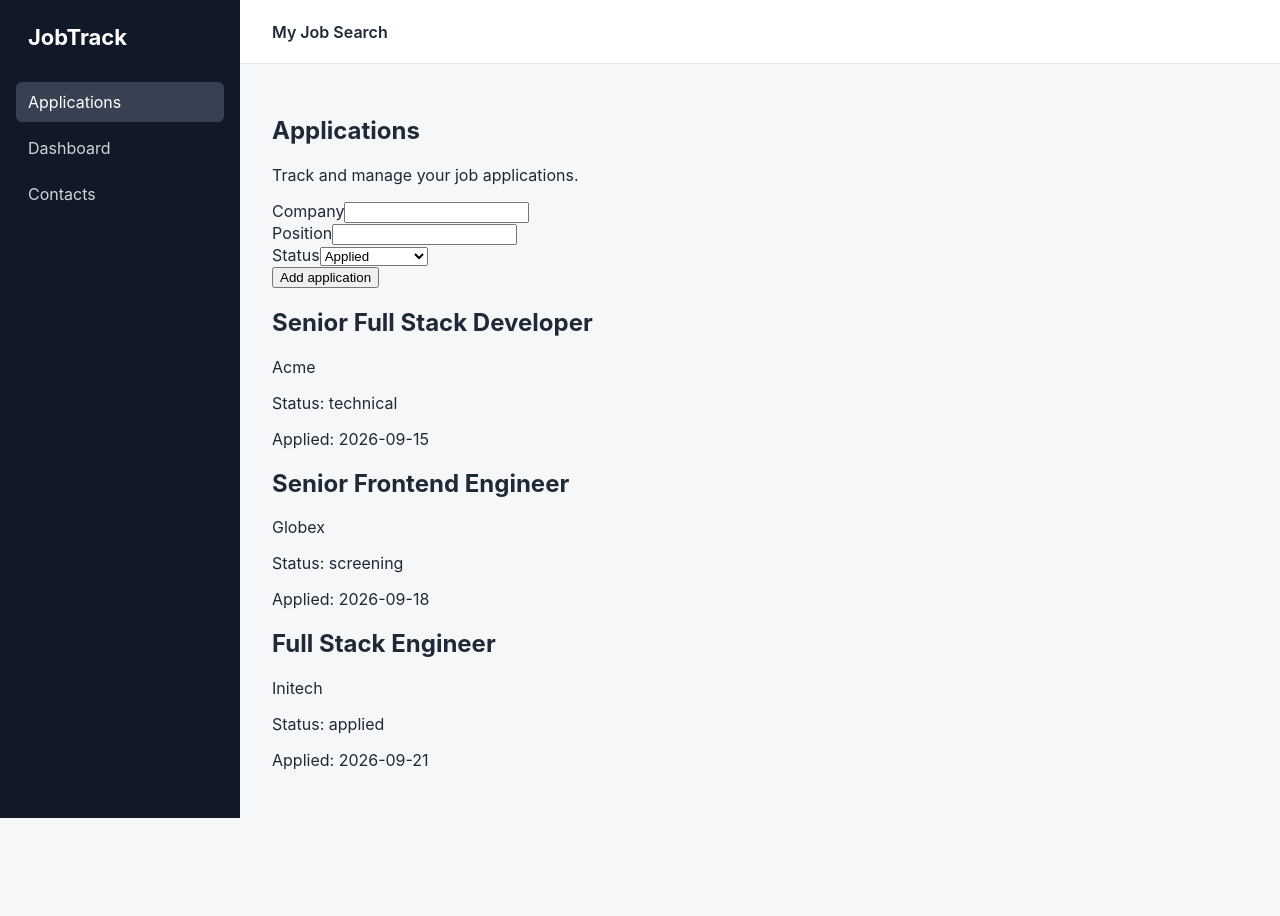
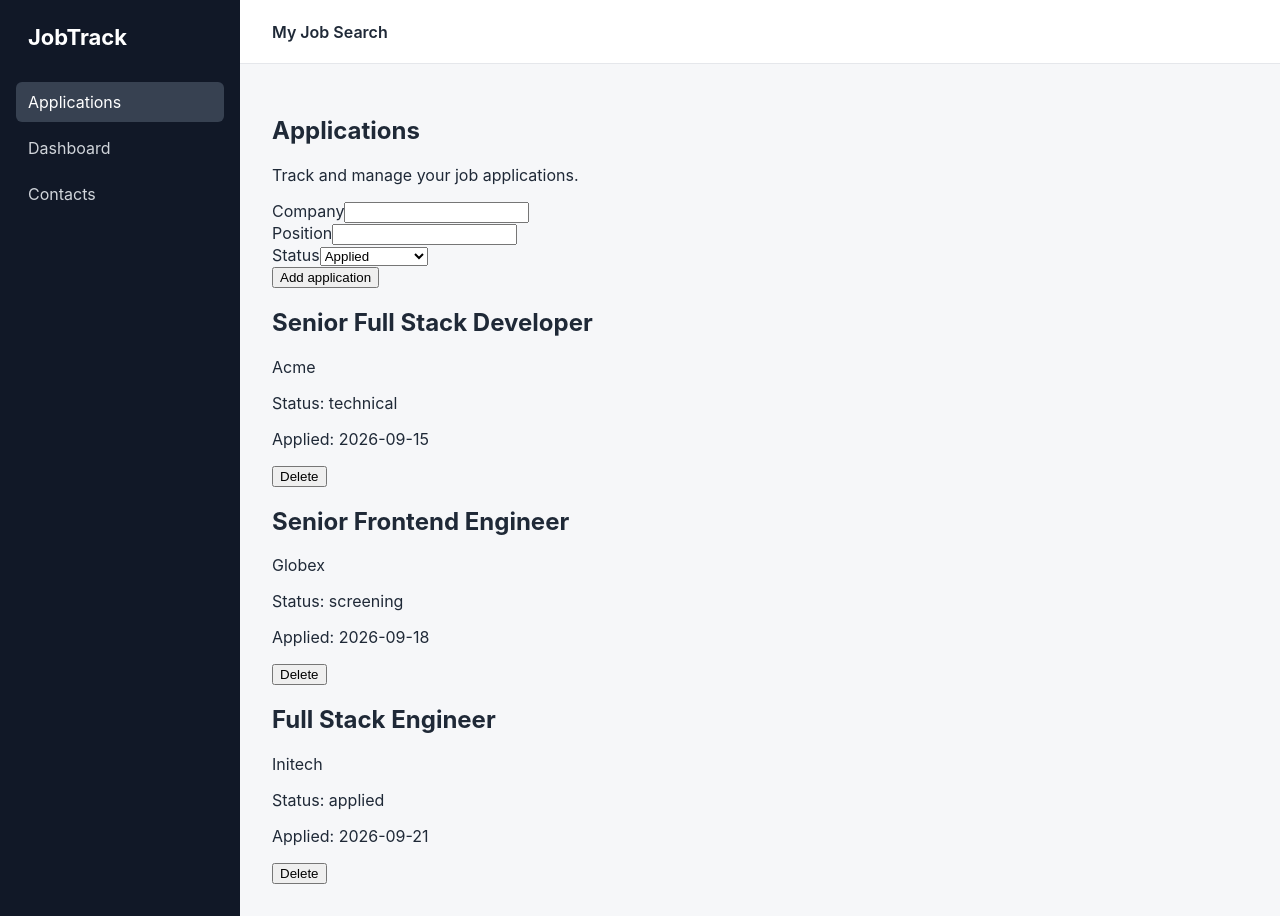
Before and after one commit to Shofixti8877/jobtrack, a React (Vite) app in the folder apps/web/: page /applications in a window 1280 px wide. Before the commit the page ends 818 px from the top, so only its background shows below. Built offline with nearby package versions, Linux system fonts and the light colour scheme.

Commit message:
feat: delete job applications

```diff
--- a/apps/web/src/components/applications/ApplicationCard.tsx
+++ b/apps/web/src/components/applications/ApplicationCard.tsx
@@ -2,15 +2,23 @@ import type { Application } from '../../types/application';
 
 type ApplicationCardProps = {
   application: Application;
+  onDelete: (id: string) => void;
 };
 
-function ApplicationCard({ application }: ApplicationCardProps) {
+function ApplicationCard({
+  application,
+  onDelete,
+}: ApplicationCardProps) {
   return (
     <article>
       <h2>{application.position}</h2>
       <p>{application.company}</p>
       <p>Status: {application.status}</p>
       <p>Applied: {application.appliedAt}</p>
+
+      <button onClick={() => onDelete(application.id)}>
+        Delete
+      </button>
     </article>
   );
 }
--- a/apps/web/src/pages/ApplicationsPage.tsx
+++ b/apps/web/src/pages/ApplicationsPage.tsx
@@ -15,6 +15,14 @@ function ApplicationsPage() {
     ]);
   }
 
+  function handleDeleteApplication(id: string) {
+  setApplications((currentApplications) =>
+    currentApplications.filter(
+      (application) => application.id !== id,
+    ),
+  );
+}
+
   return (
     <section>
       <h1>Applications</h1>
@@ -27,6 +35,7 @@ function ApplicationsPage() {
           <ApplicationCard
             key={application.id}
             application={application}
+            onDelete={handleDeleteApplication}
           />
         ))}
       </div>
```
